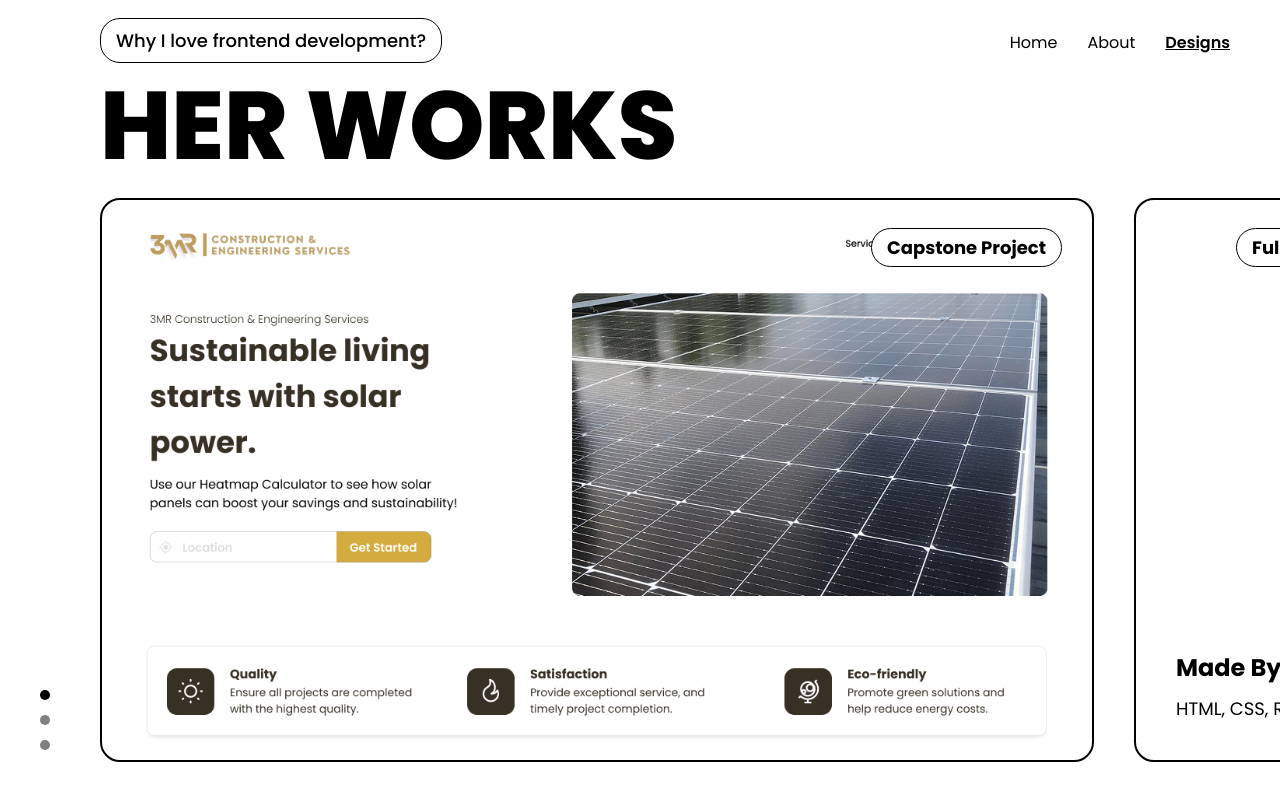
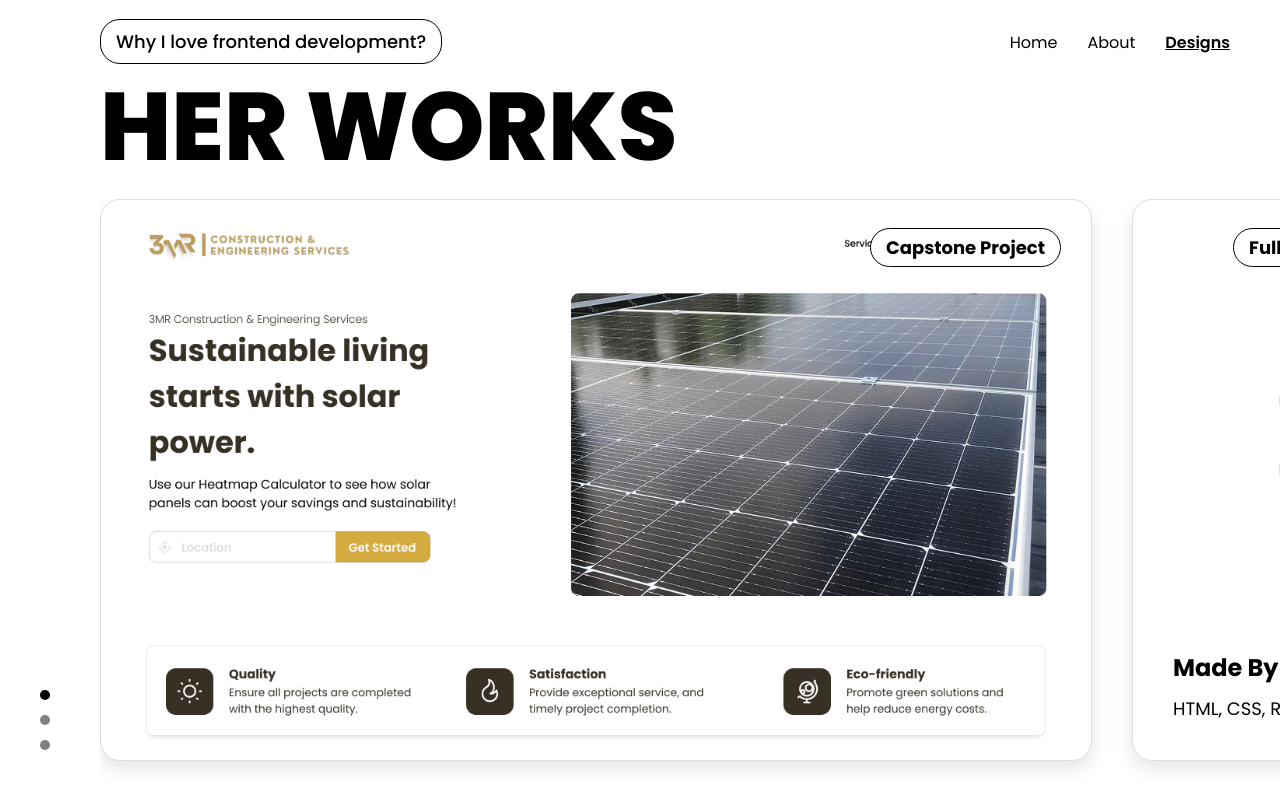
Before and after one commit to marianadine/madebyfei, a React (Create React App) app: page /designs in a window 1280 px wide. Built offline with nearby package versions, Linux system fonts and the light colour scheme.

Commit message:
ui update

```diff
--- a/src/styles/Designs.css
+++ b/src/styles/Designs.css
@@ -32,9 +32,9 @@
     min-width: 300px;
     max-width: 300px;
     height: 520px;
-    background-color: #f9f9f9;
-    border: 2px solid #000;
+    border: 1px solid #ddd;
     border-radius: 20px;
+    box-shadow: 0 8px 20px rgba(0, 0, 0, 0.1);
     padding: 20px 40px;
     cursor: pointer;
     transition: all 0.4s ease;
@@ -70,7 +70,7 @@
 }
 
 .hidden {
-  display: none;
+    display: none;
 }
 
 
```
